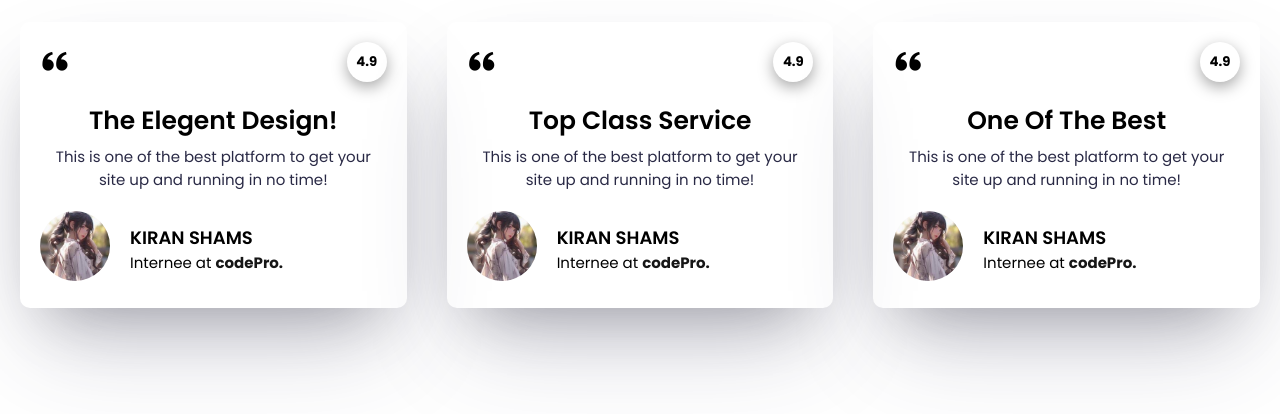
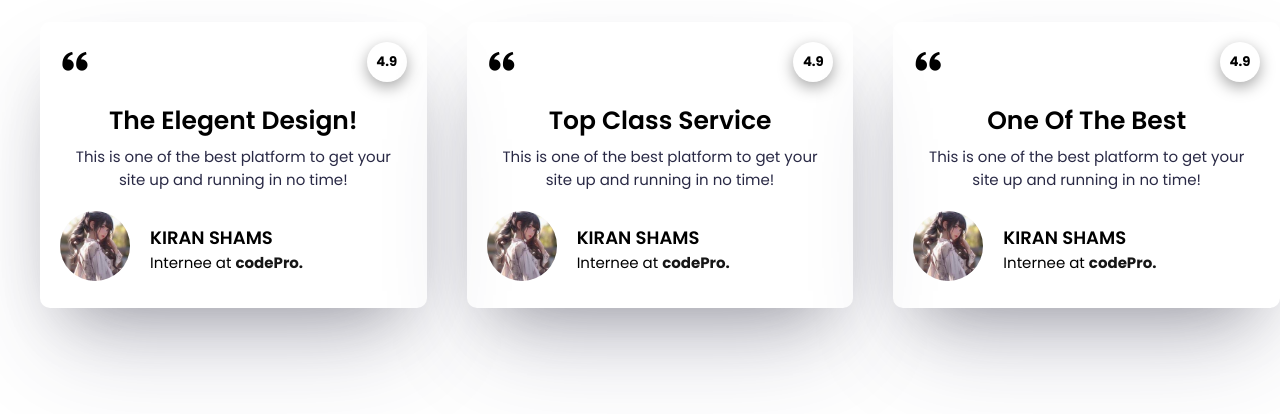
Before and after one commit to kiranShamsHere/codepro-task5, a plain HTML site: page index.html in a window 1280 px wide. Shown: the part 284-698 px from the top of the page. Drawn offline with nearby package versions, Linux system fonts and the light colour scheme.

Commit message:
Update style.css

```diff
--- a/style.css
+++ b/style.css
@@ -53,6 +53,7 @@ body {
     align-items: center;
     width: 100%;
     flex-direction: row;
+    margin: auto 20px;
 }
 
 .container .box .one,
```
